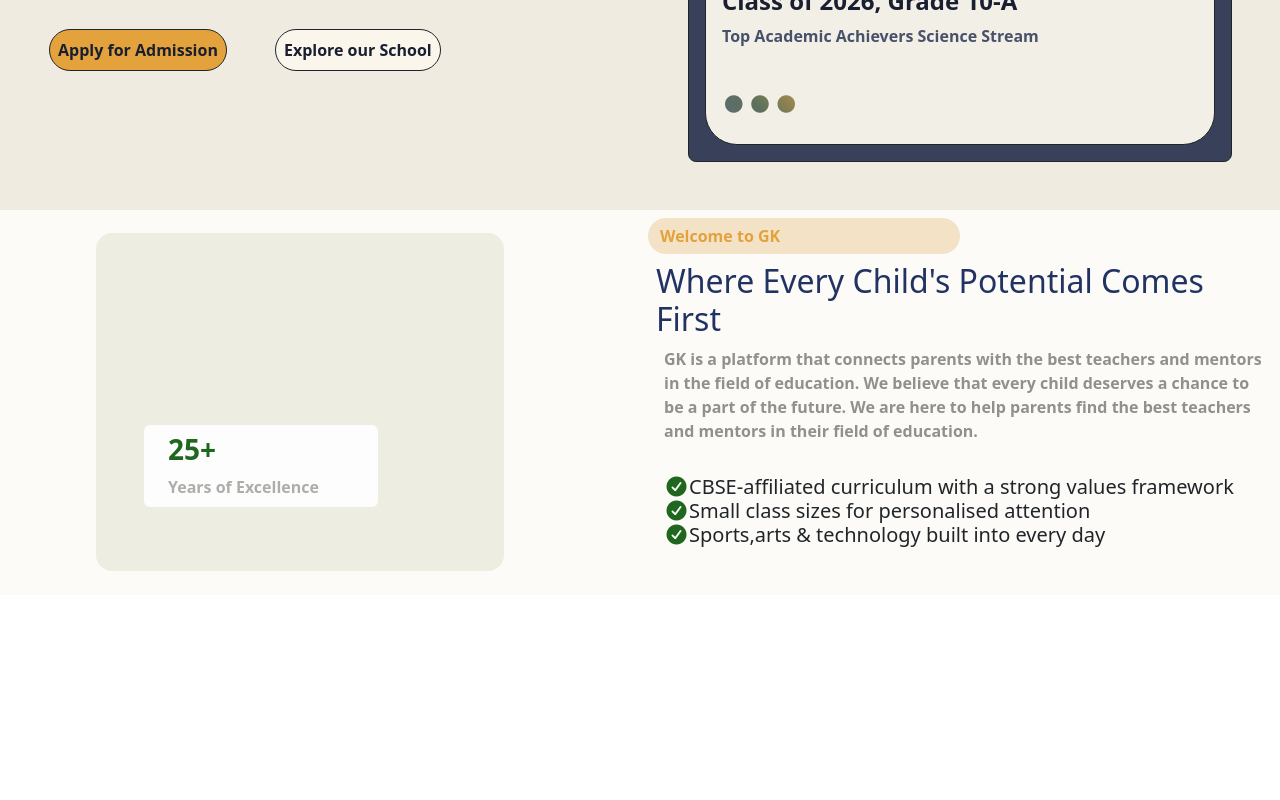
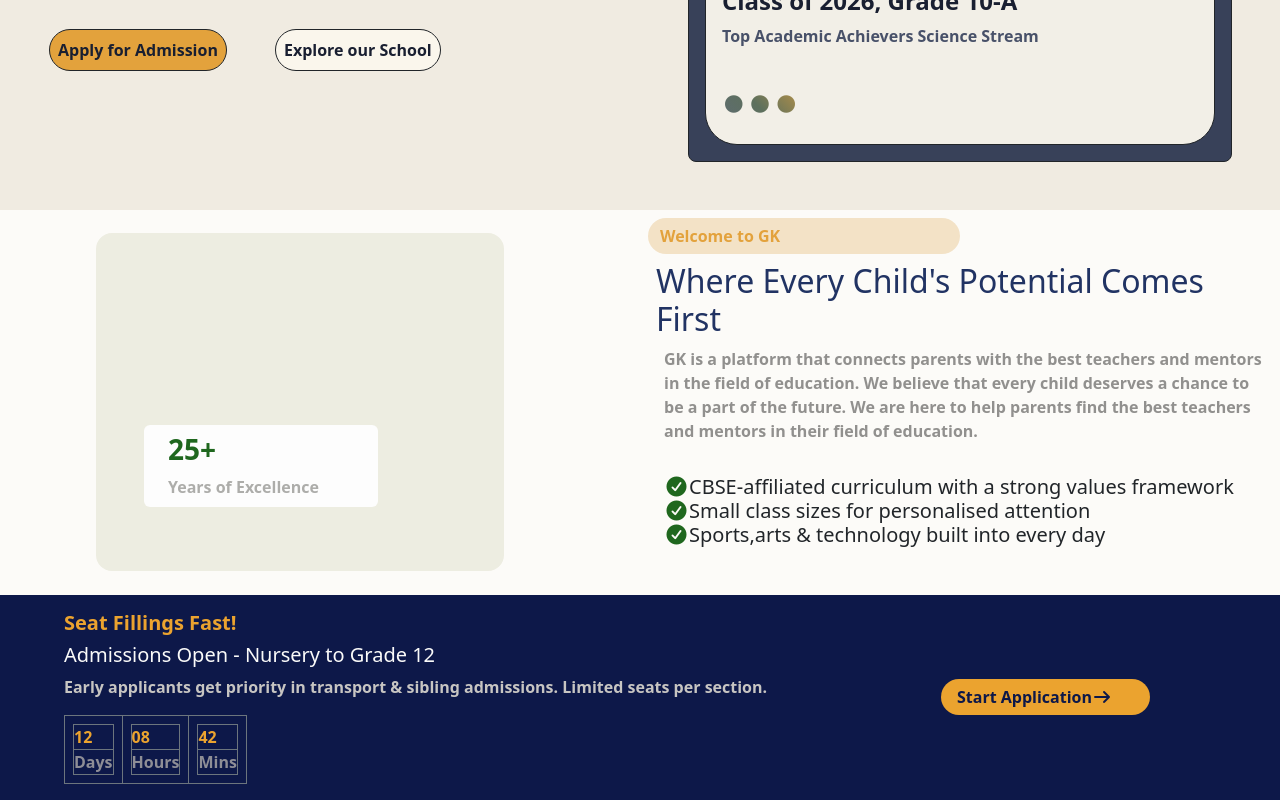
Before and after one commit to anjali-2511/gk-international-school-website, a React (Vite) app in the folder promotional-school-website/: page / in a window 1280 px wide. Shown: the part 433-1233 px from the top of the page. Before the commit the page ends 1028 px from the top, so only its background shows below. Built offline with nearby package versions, Linux system fonts and the light colour scheme.

Commit message:
PromotionalSection completed

```diff
--- a/promotional-school-website/Components/PromotionalSection.jsx
+++ b/promotional-school-website/Components/PromotionalSection.jsx
@@ -1 +1,52 @@
-function Promoti
+function PromotionalSection() {
+    return (
+        <>
+            <div className="w-100 h-100 " style={{ backgroundColor: "rgb(13, 24, 73)" }}>
+                <table>
+                    <tr>
+                        <th className="w-75 h-100 m-5 p-3 ps-5 pe-5">
+                            <div className="ms-3" style={{ backgroundColor: "rgb(13, 24, 73)" }}>
+                                <h5 className="fw-bold" style={{ color: "rgb(235, 163, 47)" }}>Seat Fillings Fast!</h5>
+                                <h5 style={{ color: "rgb(250, 250, 249)" }}>Admissions Open - Nursery to Grade 12</h5>
+                                <p style={{ color: "rgb(199, 197, 194)" }}>Early applicants get priority in transport & sibling admissions. Limited seats per section.</p>
+                                <div className="w-50 h-50">
+                                    <table className="table-responsive">
+                                        <tr>
+                                            <th className="border border-secondary rounded-pill p-2">
+                                                <tr className="border border-secondary " style={{ color: "rgb(235, 163, 47)" }}>12</tr>
+                                                <tr className="border border-secondary " style={{ color: "rgba(177, 174, 171, 0.79)" }}>Days</tr>
+
+                                            </th>
+                                            <th className="border border-secondary  rounded-3 p-2">
+                                                <tr className="border border-secondary" style={{ color: "rgb(235, 163, 47)" }}>08</tr>
+                                                <tr className="border border-secondary" style={{ color: "rgba(177, 174, 171, 0.79)" }}>Hours</tr>
+                                            </th>
+                                            <th className="border border-secondary  rounded-3 p-2">
+                                                <tr className="border border-secondary" style={{ color: "rgb(235, 163, 47)" }}>42</tr>
+                                                <tr className="border border-secondary" style={{ color: "rgba(177, 174, 171, 0.79)"}}>Mins</tr>
+                                            </th>
+                                        </tr>
+
+                                    </table>
+
+                                </div>
+                            </div>
+
+                        </th>
+
+
+                        <th className=" w-100 p-2 h-100">
+                            <div className="ms-5 m-5 w-75">
+                                <button className="btn btn-dark fw-bold border-0 rounded-5  ps-3 w-100 d-inline-flex align-items-center" style={{ backgroundColor: "rgb(235, 163, 47)", color: "rgb(13, 24, 73)" }}>Start Application  <i class="fa-solid fa-arrow-right"></i></button>
+                            </div>
+
+                        </th>
+
+
+                    </tr>
+                </table>
+            </div>
+        </>
+    )
+};
+export default PromotionalSection;
--- a/promotional-school-website/Pages/Home.jsx
+++ b/promotional-school-website/Pages/Home.jsx
@@ -1,5 +1,6 @@
 import Header from "../Components/Header";
 import Hero from "../Components/Hero";
+import PromotionalSection from "../Components/PromotionalSection";
 import SectionTitle from "../Components/SectionTitle";
 
 
@@ -15,6 +16,7 @@ function Home(){
 
         <Hero/>
         <SectionTitle/>
+        <PromotionalSection/>
 
         </>
     )
```
